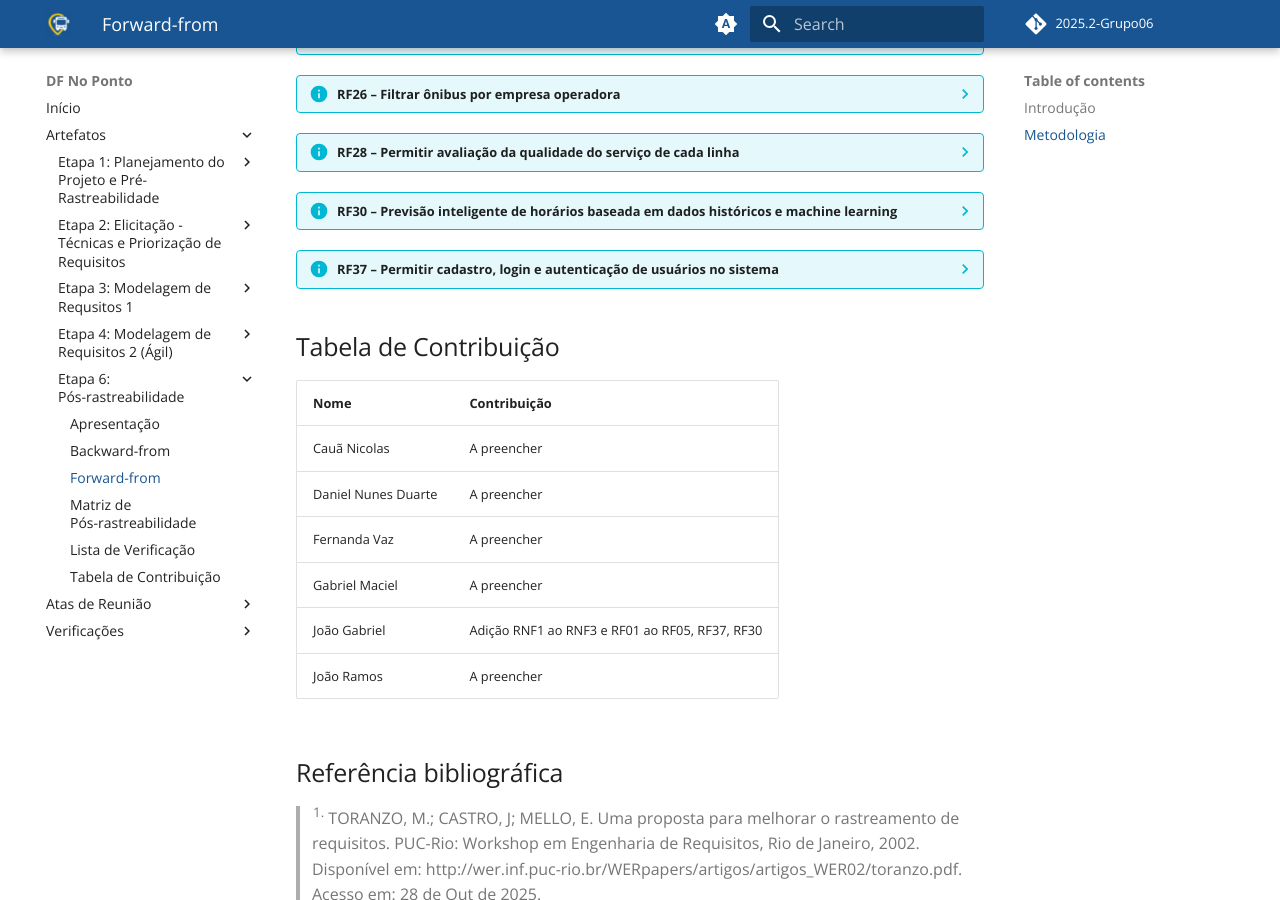
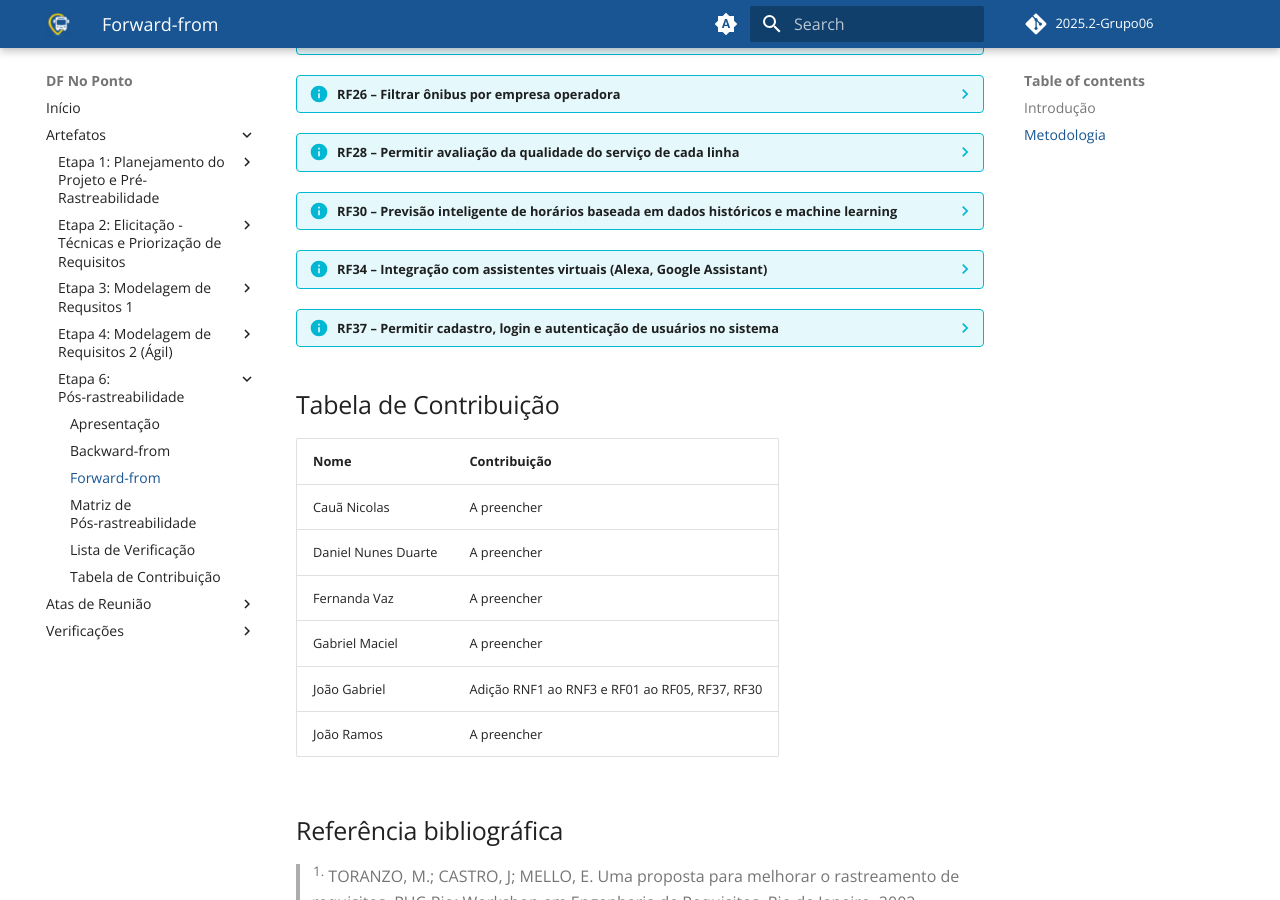
Before and after one commit to Requisitos-de-Software/2025.2-Grupo06, an MkDocs documentation site: the page built from docs/pos-rastreabilidade/forward.md, in a window 1280 px wide and 900 px high, scrolled down 8750 px. Built offline with MkDocs 1.6.1 and Material for MkDocs 9.7.7, drawn with Linux system fonts in a browser that asks for light colours; comment, search, counter and statistics services are not loaded; some of the changed lines change nothing that is shown.

Commit message:
docs: rastreabilidade forward da RF34

```diff
--- a/docs/pos-rastreabilidade/forward.md
+++ b/docs/pos-rastreabilidade/forward.md
@@ -291,7 +291,7 @@
     |**Léxico** | *Não identificado* | | |
     |**Casos de Uso** | [UC07](../modelagem_requisitos_01/casos_de_uso.md#tabela-8---uc07-modo-off-line-requisito-não-implementado) | Representação | UC07 modela e representa o fluxo de interação para acessar a versão web via QR Code |
     |**Cenários** | [Cenário 5](../modelagem_requisitos_01/cenarios.md#cenário-5---modo-off-line-requisito-não-implementado) | Representação | Cenário 5 descreve uma situação concreta onde o RF19 é utilizado |
-    |**Artefatos de Elicitação** | [Brainstorm (BRS17)](../Elicitacao/elicitacao_brainstorm.md#resultados) | Satisfação | BRS17 é a fonte de elicitação que satisfaz e fundamenta a necessidade do RF19 |
+    |**Artefatos de Elicitação** | [Brainstorm (BRS17)](../Elicitacao/elicitacao_brainstorm.md#resultados) | | |
 
 ??? info "RF24 – Permitir favoritar linhas ou paradas para acesso rápido"
 
@@ -330,7 +330,7 @@
     |**Léxico** | *Não identificado* | — | — |
     |**Casos de Uso** | *Não identificados* | — | — |
     |**Cenários** | *Não identificados* | — | — |
-    |**Artefatos de Elicitação** | [Análise de Documentos (RF03)](../Elicitacao/elicitacao_analise_documentos.md#requisitos-funcionais) | Satisfação | RF03 é a fonte de elicitação que satisfaz e fundamenta a necessidade do RF26 |
+    |**Artefatos de Elicitação** | [Análise de Documentos (RF03)](../Elicitacao/elicitacao_analise_documentos.md#requisitos-funcionais) | | |
 
 ??? info "RF28 – Permitir avaliação da qualidade do serviço de cada linha"
 
@@ -343,7 +343,7 @@
     |**Léxico** | *Não identificado* | — | — |
     |**Casos de Uso** | [UC01](../modelagem_requisitos_01/casos_de_uso.md#tabela-3-uc01-avaliacao-de-linhas-de-onibus-requisito-nao-implementado) | Representação | UC01 modela e representa o fluxo de interação para avaliar a qualidade do serviço |
     |**Cenários** | [Cenário 2](../modelagem_requisitos_01/cenarios.md#cenario-2-avaliar-linhas-requisito-nao-implementado) | Representação | Cenário 2 descreve uma situação concreta onde o RF28 é utilizado |
-    |**Artefatos de Elicitação** | [Análise de Documentos (RNI04)](../Elicitacao/elicitacao_analise_documentos.md#requisitos-nao-implementados) | Satisfação | RNI04 é a fonte de elicitação que satisfaz e fundamenta a necessidade do RF28 |
+    |**Artefatos de Elicitação** | [Análise de Documentos (RNI04)](../Elicitacao/elicitacao_analise_documentos.md#requisitos-nao-implementados) | | |
 
 ??? info "RF30 – Previsão inteligente de horários baseada em dados históricos e machine learning"
 
@@ -357,6 +357,19 @@
     |**Casos de Uso** | UC10 | | |
     |**Cenários** | CEN10 | | |
     |**Artefatos de Elicitação** | BRS02 | | |
+
+??? info "RF34 – Integração com assistentes virtuais (Alexa, Google Assistant)"
+
+    *Autoria: Gabriel Maciel*
+
+    |**Elemento** | **Artefatos Relacionados** | **Tipo de Elo** | **Justificativa** |
+    |:-- | :-- | :--| :-- |
+    |**Épico** | [Épico 3: Acessibilidade](../modelagem_requisitos_02/backlog.md#epico-3-acessibilidade) | Agregação | Épico 3 agrega e compõe o requisito RF34 como parte de sua estrutura |
+    |**História de Usuário** | [US20](../modelagem_requisitos_02/historias_de_usuario.md#us20-integracao-com-assistentes-virtuais) | Representação | US18 representa a implementação detalhada do RF34 em termos de funcionalidade do usuário |
+    |**Léxico** | *Não identificado* | — | — |
+    |**Casos de Uso** | *Não identificados* | — | — |
+    |**Cenários** | *Não identificados* | — | — |
+    |**Artefatos de Elicitação** | [Brainstorm (BRS16)](../Elicitacao/elicitacao_brainstorm.md#resultados) | | |
 
 ??? info "RF37 – Permitir cadastro, login e autenticação de usuários no sistema"
 
```
